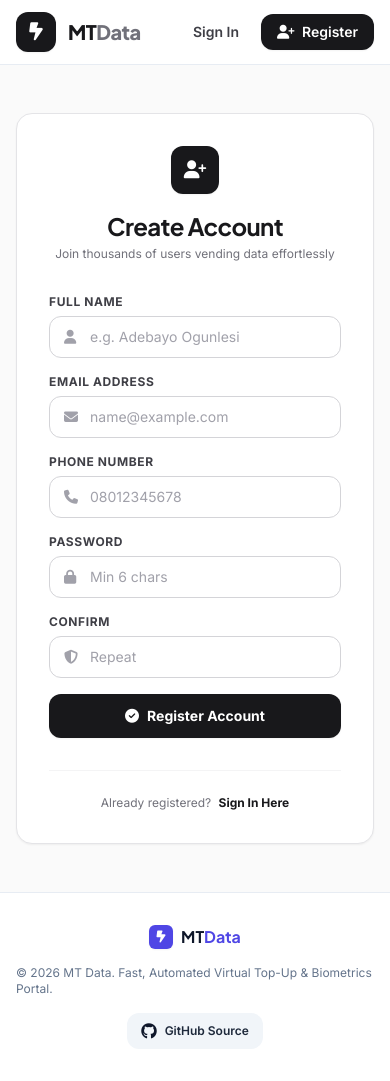
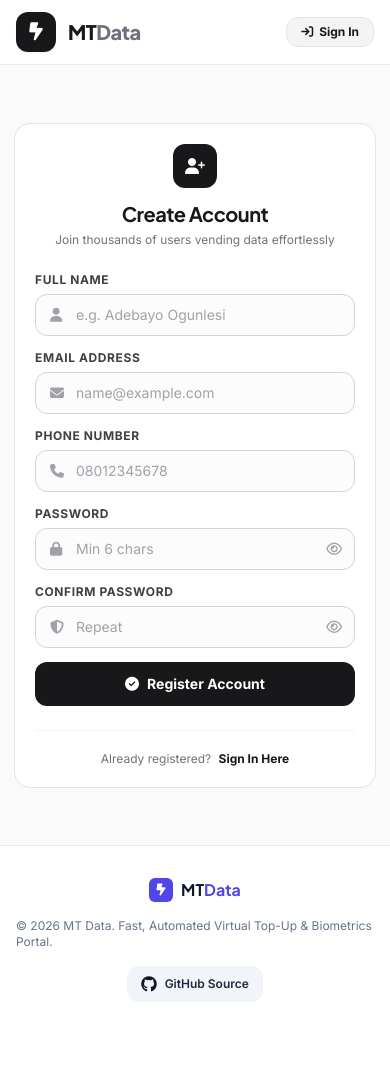
Before and after one commit to 21u3196/mt-data, a PHP site: page /user/register.php in a window 390 px wide. After the commit the page ends 1002 px from the top, so only its background shows below. Run offline with PHP 8.4, Linux system fonts and the light colour scheme; some libraries are stand-ins or nearby versions.

Commit message:
Enhance mobile styling and responsiveness for auth pages

```diff
--- a/includes/navbar.php
+++ b/includes/navbar.php
@@ -203,12 +203,22 @@ if (is_logged_in() && $user) {
 
                 <?php else: ?>
                     <!-- Guest Auth Links Group -->
-                    <a href="<?php echo $root; ?>user/login.php" class="px-4 py-2 rounded-xl text-sm font-semibold text-zinc-700 hover:text-zinc-900 hover:bg-zinc-100 transition-all">
-                        Sign In
-                    </a>
-                    <a href="<?php echo $root; ?>user/register.php" class="px-4 py-2 rounded-xl text-sm font-semibold text-white bg-zinc-900 hover:bg-zinc-800 shadow-sm transition-all">
-                        <i class="fa-solid fa-user-plus mr-1"></i> Register
-                    </a>
+                    <?php if ($current_page === 'login.php'): ?>
+                        <a href="<?php echo $root; ?>user/register.php" class="inline-flex items-center gap-1.5 px-3.5 py-1.5 sm:px-4 sm:py-2 rounded-xl text-xs sm:text-sm font-bold text-white bg-zinc-900 hover:bg-zinc-800 shadow-xs transition-all">
+                            <i class="fa-solid fa-user-plus text-xs"></i> <span>Register</span>
+                        </a>
+                    <?php elseif ($current_page === 'register.php'): ?>
+                        <a href="<?php echo $root; ?>user/login.php" class="inline-flex items-center gap-1.5 px-3.5 py-1.5 sm:px-4 sm:py-2 rounded-xl text-xs sm:text-sm font-bold text-zinc-900 bg-zinc-100 hover:bg-zinc-200 border border-zinc-200 shadow-xs transition-all">
+                            <i class="fa-solid fa-arrow-right-to-bracket text-xs"></i> <span>Sign In</span>
+                        </a>
+                    <?php else: ?>
+                        <a href="<?php echo $root; ?>user/login.php" class="hidden sm:inline-flex px-3.5 py-2 rounded-xl text-sm font-semibold text-zinc-700 hover:text-zinc-900 hover:bg-zinc-100 transition-all">
+                            Sign In
+                        </a>
+                        <a href="<?php echo $root; ?>user/register.php" class="inline-flex items-center gap-1 px-3 py-1.5 sm:px-4 sm:py-2 rounded-xl text-xs sm:text-sm font-bold text-white bg-zinc-900 hover:bg-zinc-800 shadow-xs transition-all">
+                            <i class="fa-solid fa-user-plus text-xs sm:mr-1"></i> <span>Get Started</span>
+                        </a>
+                    <?php endif; ?>
                     <a href="<?php echo $root; ?>admin/login.php" class="hidden sm:inline-flex px-3 py-2 rounded-xl text-xs font-bold text-zinc-500 hover:text-zinc-900 hover:bg-zinc-100 transition-all" title="Admin Terminal">
                         <i class="fa-solid fa-lock mr-1"></i> Admin
                     </a>
--- a/user/register.php
+++ b/user/register.php
@@ -69,36 +69,36 @@ include_once("../includes/header.php");
 include_once("../includes/navbar.php");
 ?>
 
-<div class="flex-1 flex items-center justify-center py-12 px-4 sm:px-6 lg:px-8 bg-zinc-50">
-    <div class="w-full max-w-lg bg-white rounded-2xl p-8 sm:p-10 shadow-sm border border-zinc-200">
+<div class="flex-1 flex items-center justify-center py-6 sm:py-12 px-3.5 sm:px-6 lg:px-8 bg-zinc-50 min-h-[calc(100vh-4rem)]">
+    <div class="w-full max-w-lg bg-white rounded-2xl sm:rounded-3xl p-5 sm:p-8 md:p-10 shadow-xs border border-zinc-200">
 
         <?php if ($registration_success): ?>
             <!-- Success / Biometric Enrollment Setup Card -->
             <div class="text-center">
-                <div class="w-14 h-14 rounded-2xl bg-emerald-600 text-white flex items-center justify-center mx-auto text-2xl shadow-sm mb-4">
-                    <i class="fa-solid fa-circle-check"></i>
+                <div class="w-12 h-12 sm:w-14 sm:h-14 rounded-2xl bg-zinc-900 text-white flex items-center justify-center mx-auto text-xl sm:text-2xl shadow-xs mb-3 sm:mb-4">
+                    <i class="fa-solid fa-circle-check text-emerald-400"></i>
                 </div>
-                <h1 class="font-heading text-2xl font-bold text-zinc-900 tracking-tight">Account Created!</h1>
-                <p class="text-xs sm:text-sm text-zinc-600 mt-1 mb-6">
+                <h1 class="font-heading text-xl sm:text-2xl font-bold text-zinc-900 tracking-tight">Account Created!</h1>
+                <p class="text-xs sm:text-sm text-zinc-600 mt-1 mb-5 sm:mb-6">
                     Welcome to <?php echo SITE_NAME; ?>, <span class="font-bold text-zinc-900"><?php echo htmlspecialchars($fullname); ?></span>.
                 </p>
 
-                <div class="p-6 rounded-2xl bg-zinc-50 border border-zinc-200 text-center mb-6">
-                    <div class="w-12 h-12 rounded-xl bg-zinc-900 text-white flex items-center justify-center mx-auto text-xl shadow-sm mb-3">
-                        <i class="fa-solid fa-face-viewfinder"></i>
+                <div class="p-5 sm:p-6 rounded-2xl bg-zinc-50 border border-zinc-200 text-center mb-5 sm:mb-6">
+                    <div class="w-11 h-11 sm:w-12 sm:h-12 rounded-xl sm:rounded-2xl bg-zinc-900 text-white flex items-center justify-center mx-auto text-lg sm:text-xl shadow-xs mb-3">
+                        <i class="fa-solid fa-face-viewfinder text-zinc-300"></i>
                     </div>
-                    <h3 class="font-heading text-base sm:text-lg font-bold text-zinc-900 mb-1">
+                    <h3 class="font-heading text-sm sm:text-base font-bold text-zinc-900 mb-1">
                         Enable 1-Click Face ID Biometrics?
                     </h3>
-                    <p class="text-xs sm:text-sm text-zinc-500 mb-5 max-w-sm mx-auto">
-                        Enroll your face now using your webcam to sign into your wallet without typing passwords.
+                    <p class="text-xs text-zinc-500 mb-4 max-w-sm mx-auto leading-relaxed">
+                        Enroll your face now using your device camera to sign in securely without typing passwords.
                     </p>
 
-                    <div class="space-y-3">
-                        <a href="enroll_face.php" class="w-full inline-flex items-center justify-center gap-2 py-3 px-6 rounded-xl bg-zinc-900 hover:bg-zinc-800 text-white font-bold text-sm shadow-sm transition-all">
+                    <div class="space-y-2.5">
+                        <a href="enroll_face.php" class="w-full inline-flex items-center justify-center gap-2 py-2.5 sm:py-3 px-5 rounded-xl bg-zinc-900 hover:bg-zinc-800 text-white font-bold text-xs sm:text-sm shadow-xs transition-all">
                             <i class="fa-solid fa-camera"></i> Enroll Face ID Now
                         </a>
-                        <a href="dashboard.php" class="block text-xs font-semibold text-zinc-500 hover:text-zinc-900 transition-colors">
+                        <a href="dashboard.php" class="block text-xs font-semibold text-zinc-500 hover:text-zinc-900 transition-colors py-1">
                             Skip for now, go to Dashboard <i class="fa-solid fa-arrow-right ml-1"></i>
                         </a>
                     </div>
@@ -107,26 +107,26 @@ include_once("../includes/navbar.php");
 
         <?php else: ?>
             <!-- Registration Form -->
-            <div class="text-center mb-8">
-                <div class="w-12 h-12 rounded-xl bg-zinc-900 text-white flex items-center justify-center mx-auto text-lg shadow-sm mb-4">
+            <div class="text-center mb-6 sm:mb-8">
+                <div class="w-11 h-11 sm:w-12 sm:h-12 rounded-xl sm:rounded-2xl bg-zinc-900 text-white flex items-center justify-center mx-auto text-base sm:text-lg shadow-xs mb-3 sm:mb-4">
                     <i class="fa-solid fa-user-plus"></i>
                 </div>
-                <h1 class="font-heading text-2xl font-bold text-zinc-900 tracking-tight">Create Account</h1>
+                <h1 class="font-heading text-xl sm:text-2xl font-bold text-zinc-900 tracking-tight">Create Account</h1>
                 <p class="text-xs sm:text-sm text-zinc-500 mt-1">Join thousands of users vending data effortlessly</p>
             </div>
 
             <?php echo $message; ?>
 
-            <form method="POST" autocomplete="on" class="space-y-4">
+            <form method="POST" autocomplete="on" class="space-y-3.5 sm:space-y-4">
                 <div>
                     <label class="block text-xs font-bold text-zinc-700 uppercase tracking-wider mb-1.5" for="regFullname">
                         Full Name
                     </label>
-                    <div class="relative rounded-xl border border-zinc-300 bg-white focus-within:ring-2 focus-within:ring-zinc-900 focus-within:border-zinc-900 transition-all">
+                    <div class="relative rounded-xl border border-zinc-300 bg-zinc-50/50 hover:bg-white focus-within:bg-white focus-within:ring-2 focus-within:ring-zinc-900 focus-within:border-zinc-900 transition-all">
                         <span class="absolute inset-y-0 left-0 pl-3.5 flex items-center pointer-events-none text-zinc-400 text-sm">
                             <i class="fa-solid fa-user"></i>
                         </span>
-                        <input type="text" id="regFullname" name="fullname" class="w-full pl-10 pr-4 py-2.5 rounded-xl text-sm text-zinc-900 placeholder-zinc-400 bg-transparent border-0 focus:outline-none focus:ring-0" placeholder="e.g. Adebayo Ogunlesi" value="<?php echo isset($_POST['fullname']) ? htmlspecialchars($_POST['fullname']) : ''; ?>" required>
+                        <input type="text" id="regFullname" name="fullname" class="w-full pl-10 pr-4 py-2.5 sm:py-3 rounded-xl text-sm sm:text-base text-zinc-900 placeholder-zinc-400 bg-transparent border-0 focus:outline-none focus:ring-0" placeholder="e.g. Adebayo Ogunlesi" value="<?php echo isset($_POST['fullname']) ? htmlspecialchars($_POST['fullname']) : ''; ?>" required>
                     </div>
                 </div>
 
@@ -134,11 +134,11 @@ include_once("../includes/navbar.php");
                     <label class="block text-xs font-bold text-zinc-700 uppercase tracking-wider mb-1.5" for="regEmail">
                         Email Address
                     </label>
-                    <div class="relative rounded-xl border border-zinc-300 bg-white focus-within:ring-2 focus-within:ring-zinc-900 focus-within:border-zinc-900 transition-all">
+                    <div class="relative rounded-xl border border-zinc-300 bg-zinc-50/50 hover:bg-white focus-within:bg-white focus-within:ring-2 focus-within:ring-zinc-900 focus-within:border-zinc-900 transition-all">
                         <span class="absolute inset-y-0 left-0 pl-3.5 flex items-center pointer-events-none text-zinc-400 text-sm">
                             <i class="fa-solid fa-envelope"></i>
                         </span>
-                        <input type="email" id="regEmail" name="email" class="w-full pl-10 pr-4 py-2.5 rounded-xl text-sm text-zinc-900 placeholder-zinc-400 bg-transparent border-0 focus:outline-none focus:ring-0" placeholder="name@example.com" value="<?php echo isset($_POST['email']) ? htmlspecialchars($_POST['email']) : ''; ?>" required>
+                        <input type="email" id="regEmail" name="email" class="w-full pl-10 pr-4 py-2.5 sm:py-3 rounded-xl text-sm sm:text-base text-zinc-900 placeholder-zinc-400 bg-transparent border-0 focus:outline-none focus:ring-0" placeholder="name@example.com" value="<?php echo isset($_POST['email']) ? htmlspecialchars($_POST['email']) : ''; ?>" required>
                     </div>
                 </div>
 
@@ -146,46 +146,52 @@ include_once("../includes/navbar.php");
                     <label class="block text-xs font-bold text-zinc-700 uppercase tracking-wider mb-1.5" for="regPhone">
                         Phone Number
                     </label>
-                    <div class="relative rounded-xl border border-zinc-300 bg-white focus-within:ring-2 focus-within:ring-zinc-900 focus-within:border-zinc-900 transition-all">
+                    <div class="relative rounded-xl border border-zinc-300 bg-zinc-50/50 hover:bg-white focus-within:bg-white focus-within:ring-2 focus-within:ring-zinc-900 focus-within:border-zinc-900 transition-all">
                         <span class="absolute inset-y-0 left-0 pl-3.5 flex items-center pointer-events-none text-zinc-400 text-sm">
                             <i class="fa-solid fa-phone"></i>
                         </span>
-                        <input type="tel" id="regPhone" name="phone" class="w-full pl-10 pr-4 py-2.5 rounded-xl text-sm text-zinc-900 placeholder-zinc-400 bg-transparent border-0 focus:outline-none focus:ring-0" placeholder="08012345678" value="<?php echo isset($_POST['phone']) ? htmlspecialchars($_POST['phone']) : ''; ?>" required>
+                        <input type="tel" id="regPhone" name="phone" class="w-full pl-10 pr-4 py-2.5 sm:py-3 rounded-xl text-sm sm:text-base text-zinc-900 placeholder-zinc-400 bg-transparent border-0 focus:outline-none focus:ring-0" placeholder="08012345678" value="<?php echo isset($_POST['phone']) ? htmlspecialchars($_POST['phone']) : ''; ?>" required>
                     </div>
                 </div>
 
-                <div class="grid grid-cols-1 sm:grid-cols-2 gap-4">
+                <div class="grid grid-cols-1 sm:grid-cols-2 gap-3.5 sm:gap-4">
                     <div>
                         <label class="block text-xs font-bold text-zinc-700 uppercase tracking-wider mb-1.5" for="regPassword">
                             Password
                         </label>
-                        <div class="relative rounded-xl border border-zinc-300 bg-white focus-within:ring-2 focus-within:ring-zinc-900 focus-within:border-zinc-900 transition-all">
+                        <div class="relative rounded-xl border border-zinc-300 bg-zinc-50/50 hover:bg-white focus-within:bg-white focus-within:ring-2 focus-within:ring-zinc-900 focus-within:border-zinc-900 transition-all">
                             <span class="absolute inset-y-0 left-0 pl-3.5 flex items-center pointer-events-none text-zinc-400 text-sm">
                                 <i class="fa-solid fa-lock"></i>
                             </span>
-                            <input type="password" id="regPassword" name="password" class="w-full pl-10 pr-4 py-2.5 rounded-xl text-sm text-zinc-900 placeholder-zinc-400 bg-transparent border-0 focus:outline-none focus:ring-0" placeholder="Min 6 chars" required>
+                            <input type="password" id="regPassword" name="password" class="w-full pl-10 pr-10 py-2.5 sm:py-3 rounded-xl text-sm sm:text-base text-zinc-900 placeholder-zinc-400 bg-transparent border-0 focus:outline-none focus:ring-0" placeholder="Min 6 chars" required>
+                            <button type="button" onclick="togglePasswordVisibility('regPassword', this)" class="absolute inset-y-0 right-0 pr-3 flex items-center text-zinc-400 hover:text-zinc-600 focus:outline-none">
+                                <i class="fa-regular fa-eye text-sm"></i>
+                            </button>
                         </div>
                     </div>
 
                     <div>
                         <label class="block text-xs font-bold text-zinc-700 uppercase tracking-wider mb-1.5" for="regConfirm">
-                            Confirm
+                            Confirm Password
                         </label>
-                        <div class="relative rounded-xl border border-zinc-300 bg-white focus-within:ring-2 focus-within:ring-zinc-900 focus-within:border-zinc-900 transition-all">
+                        <div class="relative rounded-xl border border-zinc-300 bg-zinc-50/50 hover:bg-white focus-within:bg-white focus-within:ring-2 focus-within:ring-zinc-900 focus-within:border-zinc-900 transition-all">
                             <span class="absolute inset-y-0 left-0 pl-3.5 flex items-center pointer-events-none text-zinc-400 text-sm">
                                 <i class="fa-solid fa-shield-halved"></i>
                             </span>
-                            <input type="password" id="regConfirm" name="confirm_password" class="w-full pl-10 pr-4 py-2.5 rounded-xl text-sm text-zinc-900 placeholder-zinc-400 bg-transparent border-0 focus:outline-none focus:ring-0" placeholder="Repeat" required>
+                            <input type="password" id="regConfirm" name="confirm_password" class="w-full pl-10 pr-10 py-2.5 sm:py-3 rounded-xl text-sm sm:text-base text-zinc-900 placeholder-zinc-400 bg-transparent border-0 focus:outline-none focus:ring-0" placeholder="Repeat" required>
+                            <button type="button" onclick="togglePasswordVisibility('regConfirm', this)" class="absolute inset-y-0 right-0 pr-3 flex items-center text-zinc-400 hover:text-zinc-600 focus:outline-none">
+                                <i class="fa-regular fa-eye text-sm"></i>
+                            </button>
                         </div>
                     </div>
                 </div>
 
-                <button type="submit" name="register" class="w-full mt-2 py-3 px-4 rounded-xl bg-zinc-900 hover:bg-zinc-800 text-white font-bold text-sm shadow-sm transition-all flex items-center justify-center gap-2">
+                <button type="submit" name="register" class="w-full mt-2 py-3 sm:py-3.5 px-4 rounded-xl bg-zinc-900 hover:bg-zinc-800 active:scale-[0.99] text-white font-bold text-sm sm:text-base shadow-xs transition-all flex items-center justify-center gap-2">
                     <i class="fa-solid fa-circle-check"></i> Register Account
                 </button>
             </form>
 
-            <div class="mt-8 pt-6 border-t border-zinc-100 text-center text-xs sm:text-sm text-zinc-500">
+            <div class="mt-6 sm:mt-8 pt-5 sm:pt-6 border-t border-zinc-100 text-center text-xs sm:text-sm text-zinc-500">
                 Already registered?
                 <a href="login.php" class="font-bold text-zinc-900 hover:underline ml-1">Sign In Here</a>
             </div>
@@ -194,4 +200,18 @@ include_once("../includes/navbar.php");
     </div>
 </div>
 
+<script>
+function togglePasswordVisibility(fieldId, btn) {
+    const field = document.getElementById(fieldId);
+    const icon = btn.querySelector('i');
+    if (field.type === 'password') {
+        field.type = 'text';
+        icon.className = 'fa-regular fa-eye-slash text-sm';
+    } else {
+        field.type = 'password';
+        icon.className = 'fa-regular fa-eye text-sm';
+    }
+}
+</script>
+
 <?php include_once("../includes/footer.php"); ?>
```
Also changed, not shown: admin/login.php (+30 -13 lines), user/login.php (+34 -29 lines).
